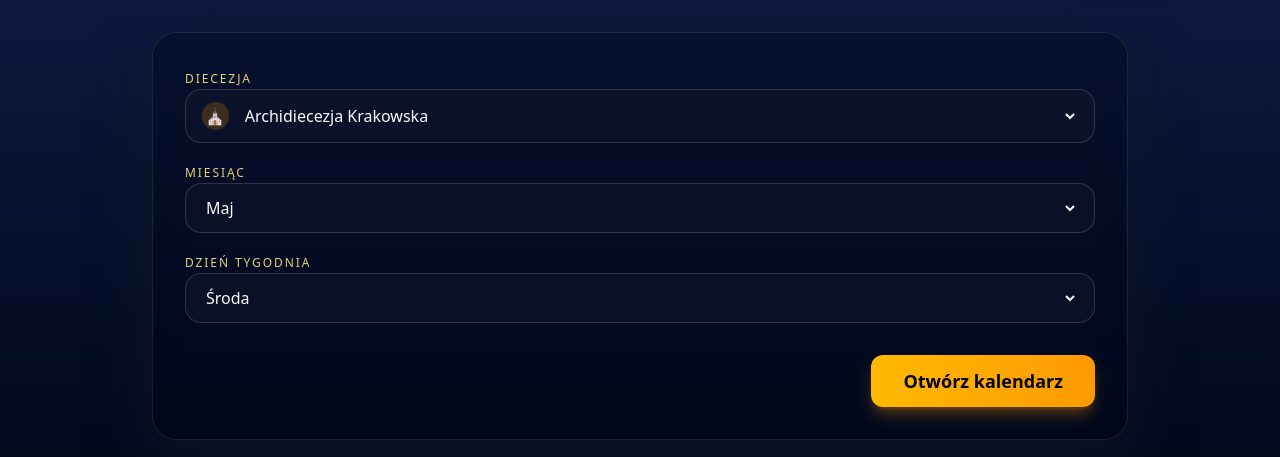
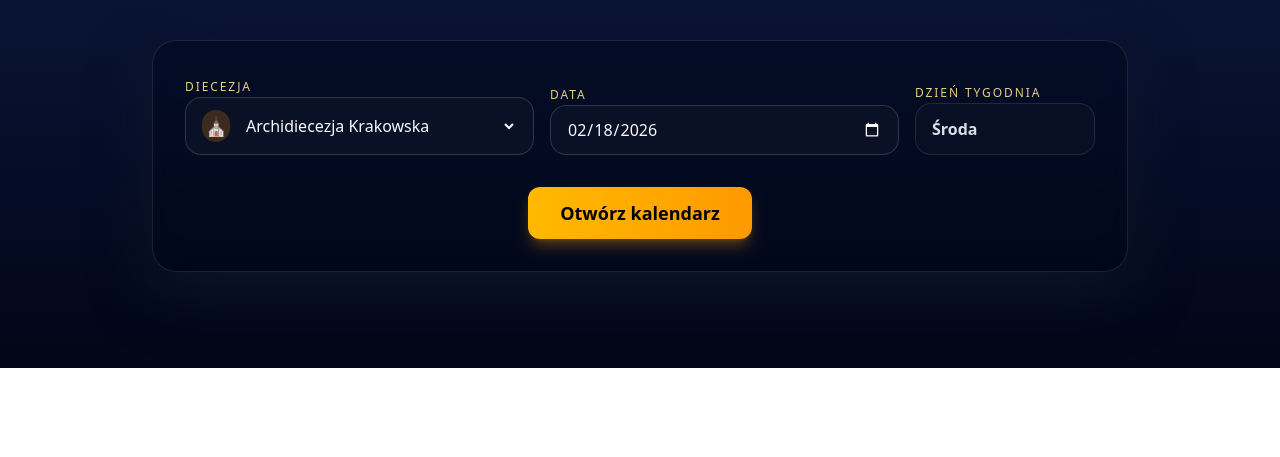
Before and after one commit to grzegorz2803/lsogo-web, a React (Vite) app: page / in a window 1280 px wide. Shown: the part 1120-1577 px from the top of the page. After the commit the page ends 1488 px from the top, so only its background shows below. Built offline with nearby package versions, Linux system fonts and the light colour scheme.

Commit message:
feat: update calendar section to use date picker with auto weekday and centered CTA

```diff
--- a/src/components/CalendarSection.tsx
+++ b/src/components/CalendarSection.tsx
@@ -6,42 +6,39 @@ const dioceses = [
   "Diecezja Bielsko-Żywiecka",
   "Diecezja Tarnowska",
 ];
-
-const months = [
-  "Styczeń",
-  "Luty",
-  "Marzec",
-  "Kwiecień",
-  "Maj",
-  "Czerwiec",
-  "Lipiec",
-  "Sierpień",
-  "Wrzesień",
-  "Październik",
-  "Listopad",
-  "Grudzień",
-];
-const weekdays = [
+function formatTodayISO() {
+  const today = new Date();
+  // YYY-MM-DD
+  return today.toISOString().slice(0, 10);
+}
+function getWeekdayLabel(dateStr: string): string {
+  if (!dateStr) return "";
+  const d = new Date(dateStr);
+  const days = [
+    "Niedziela",
     "Poniedziałek",
     "Wtorek",
     "Środa",
     "Czwartek",
     "Piątek",
     "Sobota",
-  "Niedziela",
   ];
+  return days[d.getDay()] ?? "";
+}
 
 export function CalendarSection() {
   const [selectDiocese, setSelectDiocese] = useState(dioceses[0]);
-  const [selectMonth, setSelectMonth] = useState(months[4]);
-  const [selectWeekday, setSelectWeekday] = useState(weekdays[2]);
+  const [selectedDate, setSelectedDate] = useState(formatTodayISO());
+
+  const weekdayLabel = getWeekdayLabel(selectedDate);
+
   return (
     <section
       id="kalendarz"
       className="relative mx-auto mt-28 w-full max-w-5xl px-6 pb-24"
     >
       {/* separator */}
-      <div className="mb-10 flex justify-center">
+      <div className="mb-12 flex justify-center">
         <div className="flex items-center gap-3">
           <span className="h-px w-24 bg-gradient-to-r from-transparent via-amber-400/70  to-transparent" />
           <span className="h-1 w-1 rounded-full bg-amber-400 shadow-[0_0_10px_rgba(251,191,36,0.9)]" />
@@ -59,14 +56,14 @@ export function CalendarSection() {
       </div>
       {/* Karta z wyborem  */}
       <div className="mt-10 rounded-3xl border border-white/10 bg-slate-950/40 px-5 py-6 shadow-[0_18px_60px_rgba(15,23,42,0.85)] backdrop-blur-md md:px-8 md:py-8">
-        <div className="grid gap-4 md:grid-cols-[2fr,1.2fr,1.2fr] md:items-end">
+        <div className="flex flex-col gap-4 md:flex-row md:items-end">
           {/*Diecezja */}
-          <div className="space-y-2">
+          <div className="flex-1 space-y-2">
             <label className="text-xs font-medium uppercase tracking-[0.16em] text-amber-200/90">
               Diecezja
             </label>
-            <div className="flex items-center gap-3 rounded-2xl border border-white/15 bg-slate-900/60 px-4 py-3">
-              <div className="grid h-7 w-7 place-items-center rounded-full bg-amber-500/20 text-amber-300">
+            <div className="flex items-center gap-3 rounded-2xl border border-white/15 bg-slate-900/60 px-4 py-3 transition hover:border-amber-300/60 hover:bg-slate-900/80">
+              <div className="grid h-8 w-8 place-items-center rounded-full bg-amber-500/20 text-amber-300 text-lg">
                 ⛪
               </div>
               <select
@@ -86,55 +83,32 @@ export function CalendarSection() {
               </select>
             </div>
           </div>
-          {/*Miesiąc*/}
-          <div className="space-y-2">
+          {/*Data*/}
+          <div className="flex-1 space-y-2">
             <label className="text-xs font-medium uppercase tracking-[0.16em] text-amber-200/90">
-              Miesiąc
+              Data
             </label>
-            <div className="rounded-2xl border border-white/15 bg-slate-900/60 px-4 py-3">
-              <select
-                className="w-full bg-transparent text-sm md:text-base font-medium text-slate-50 outline-none"
-                value={selectMonth}
-                onChange={(e) => setSelectMonth(e.target.value)}
-              >
-                {months.map((m) => (
-                  <option
-                    key={m}
-                    value={m}
-                    className="bg-slate-900 text-slate-100"
-                  >
-                    {m}
-                  </option>
-                ))}
-              </select>
+            <div className="rounded-2xl border border-white/15 bg-slate-900/60 px-4 py-3 transition hover:border-amber-300/60 hover:bg-slate-900/80">
+              <input
+                type="date"
+                className="w-full bg-transparent text-sm md:text-base font-medium text-slate-50 outline-none [color-scheme:dark]"
+                value={selectedDate}
+                onChange={(e) => setSelectedDate(e.target.value)}
+              />
             </div>
           </div>
           {/*Dzień tygodnia  */}
-          <div className="space-y-2">
+          <div className="flex-1 space-y-2 md:max-w-[180px]">
             <label className="text-xs font-medium uppercase tracking-[0.16em] text-amber-200/90">
               Dzień tygodnia
             </label>
-            <div className="rounded-2xl border border-white/15 bg-slate-900/60 px-4 py-3">
-              <select
-                className="w-full bg-transparent text-sm md:text-base font-medium text-slate-50 outline-none"
-                value={selectWeekday}
-                onChange={(e) => setSelectWeekday(e.target.value)}
-              >
-                {weekdays.map((w) => (
-                  <option
-                    key={w}
-                    value={w}
-                    className="bg-slate-900 text-slate-100"
-                  >
-                    {w}
-                  </option>
-                ))}
-              </select>
+            <div className="flex h-[52px] items-center rounded-2xl border border-white/10 bg-slate-900/40 px-4 text-sm md:text-base font-semibold text-slate-100/90">
+              {weekdayLabel || "-"}
             </div>
           </div>
         </div>
         {/*Przycisk */}
-        <div className="mt-8 flex justify-center md:justify-end">
+        <div className="mt-8 flex justify-center ">
           <Button>Otwórz kalendarz</Button>
         </div>
       </div>
```
Lines whose indentation alone changed are shown as unchanged.
